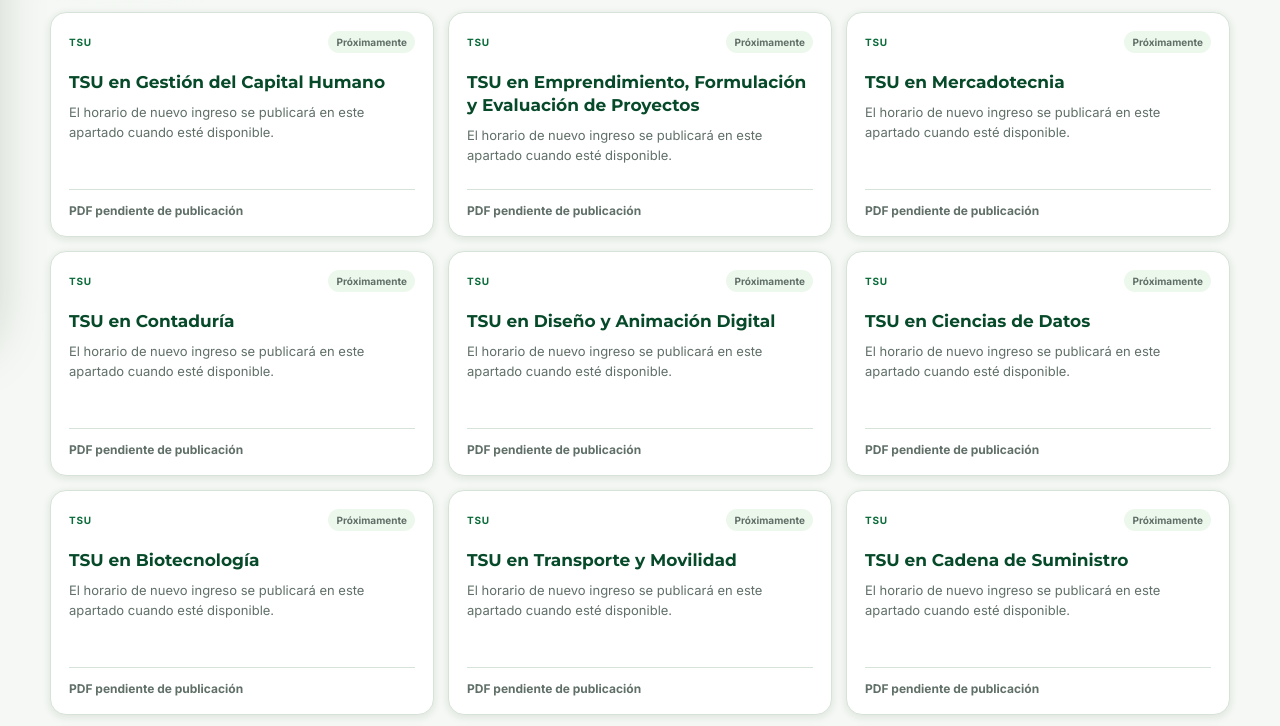
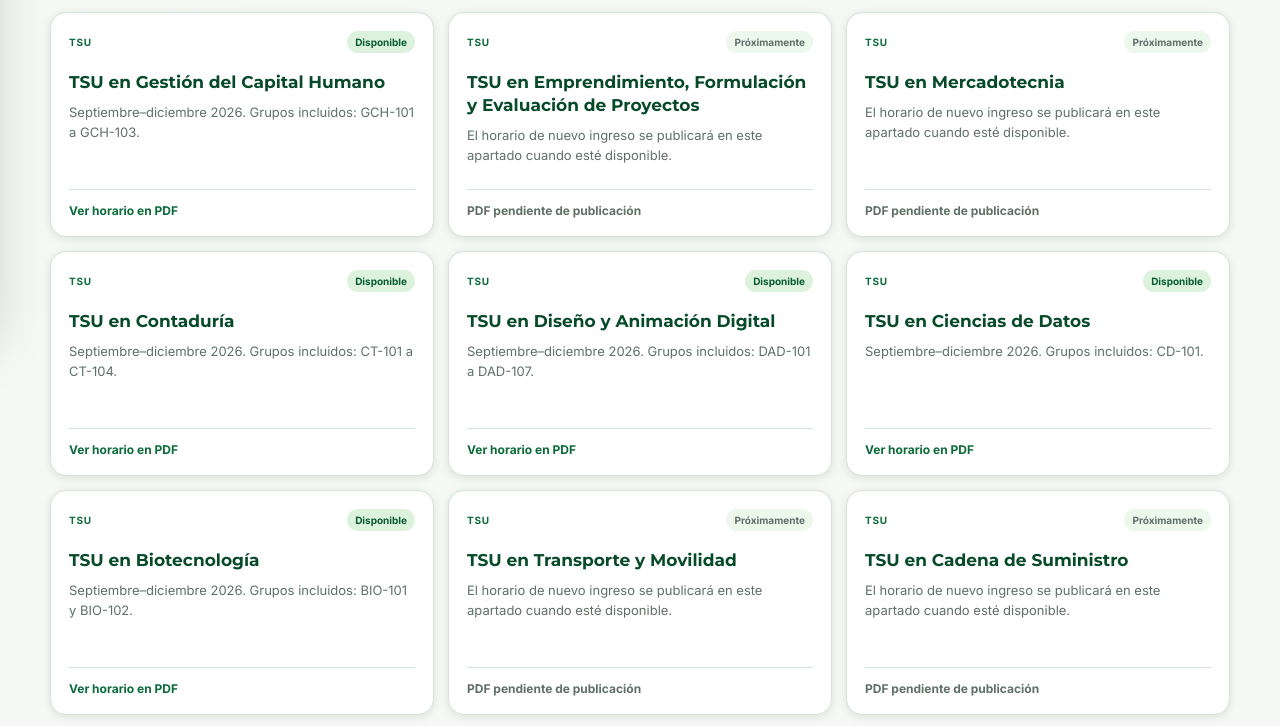
Before and after one commit to KetahGD/DragonesMaps, a website: page horarios-nuevo-ingreso.html in a window 1280 px wide. Shown: the part 482-1208 px from the top of the page. Drawn offline with Linux system fonts and the light colour scheme.

Commit message:
feat: publica horarios de nuevo ingreso 2026-3

```diff
--- a/assets/data/new-student-schedules.js
+++ b/assets/data/new-student-schedules.js
@@ -1,3 +1,39 @@
-// Agrega aquí cada PDF cuando sea proporcionado.
-// Ejemplo: "tsu-software": { pdf: "assets/documents/horarios/tsu-software.pdf", actualizado: "2026-09-01" }
-export const horariosNuevoIngreso = {};
+const PERIODO = "Septiembre–diciembre 2026";
+
+export const horariosNuevoIngreso = {
+  "tsu-datos": {
+    pdf: "assets/documents/horarios/ciencias-datos-redes-2026-3.pdf",
+    periodo: PERIODO,
+    grupos: "CD-101"
+  },
+  "tsu-redes": {
+    pdf: "assets/documents/horarios/ciencias-datos-redes-2026-3.pdf",
+    periodo: PERIODO,
+    grupos: "IRD-101"
+  },
+  "tsu-nanotecnologia": {
+    pdf: "assets/documents/horarios/nanotecnologia-biotecnologia-2026-3.pdf",
+    periodo: PERIODO,
+    grupos: "NAM-101"
+  },
+  "tsu-biotecnologia": {
+    pdf: "assets/documents/horarios/nanotecnologia-biotecnologia-2026-3.pdf",
+    periodo: PERIODO,
+    grupos: "BIO-101 y BIO-102"
+  },
+  "tsu-diseno": {
+    pdf: "assets/documents/horarios/diseno-animacion-digital-2026-3.pdf",
+    periodo: PERIODO,
+    grupos: "DAD-101 a DAD-107"
+  },
+  "tsu-contaduria": {
+    pdf: "assets/documents/horarios/contaduria-2026-3.pdf",
+    periodo: PERIODO,
+    grupos: "CT-101 a CT-104"
+  },
+  "tsu-capital-humano": {
+    pdf: "assets/documents/horarios/gestion-capital-humano-2026-3.pdf",
+    periodo: PERIODO,
+    grupos: "GCH-101 a GCH-103"
+  }
+};
--- a/assets/js/new-student-schedules.js
+++ b/assets/js/new-student-schedules.js
@@ -1,5 +1,5 @@
 import { NIVELES_ACADEMICOS, programasAcademicos } from "../data/academic-reference.js?v=20260828-2";
-import { horariosNuevoIngreso } from "../data/new-student-schedules.js?v=20260828-1";
+import { horariosNuevoIngreso } from "../data/new-student-schedules.js?v=20260828-2";
 
 function crearTarjeta(programa) {
   const horario = horariosNuevoIngreso[programa.id];
@@ -23,7 +23,7 @@ function crearTarjeta(programa) {
 
   const descripcion = document.createElement("p");
   descripcion.textContent = horario?.pdf
-    ? "Consulta el horario de nuevo ingreso publicado para esta carrera."
+    ? `${horario.periodo}. Grupos incluidos: ${horario.grupos}.`
     : "El horario de nuevo ingreso se publicará en este apartado cuando esté disponible.";
 
   const accion = document.createElement(horario?.pdf ? "a" : "span");
--- a/horarios-nuevo-ingreso.html
+++ b/horarios-nuevo-ingreso.html
@@ -46,7 +46,7 @@
 
     <aside class="schedules-notice" aria-label="Estado de los horarios">
       <svg viewBox="0 0 24 24" aria-hidden="true"><path d="M12 8v5m0 4h.01M10 3h4l7 17H3L10 3Z"/></svg>
-      <div><strong>Apartados preparados</strong><p>Por el momento los PDF están pendientes de publicación. Cada carrera ya cuenta con un espacio individual listo para recibir su horario.</p></div>
+      <div><strong>Horarios del periodo 2026-3</strong><p>Ya puedes consultar los documentos disponibles. Las carreras que aún no tienen PDF permanecen marcadas como “Próximamente”.</p></div>
     </aside>
 
     <section class="schedule-level" data-schedule-level="tsu" aria-labelledby="schedule-tsu-title">
@@ -65,7 +65,7 @@
   </footer>
 
   <script type="module" src="assets/js/site.js?v=20260828-2"></script>
-  <script type="module" src="assets/js/new-student-schedules.js?v=20260828-1"></script>
+  <script type="module" src="assets/js/new-student-schedules.js?v=20260828-2"></script>
   <script>window.va = window.va || function () { (window.vaq = window.vaq || []).push(arguments); };</script>
   <script defer src="/_vercel/insights/script.js"></script>
 </body>
```
Also changed, not shown: push-sw.js (+6 -1 lines), 5 other files.
